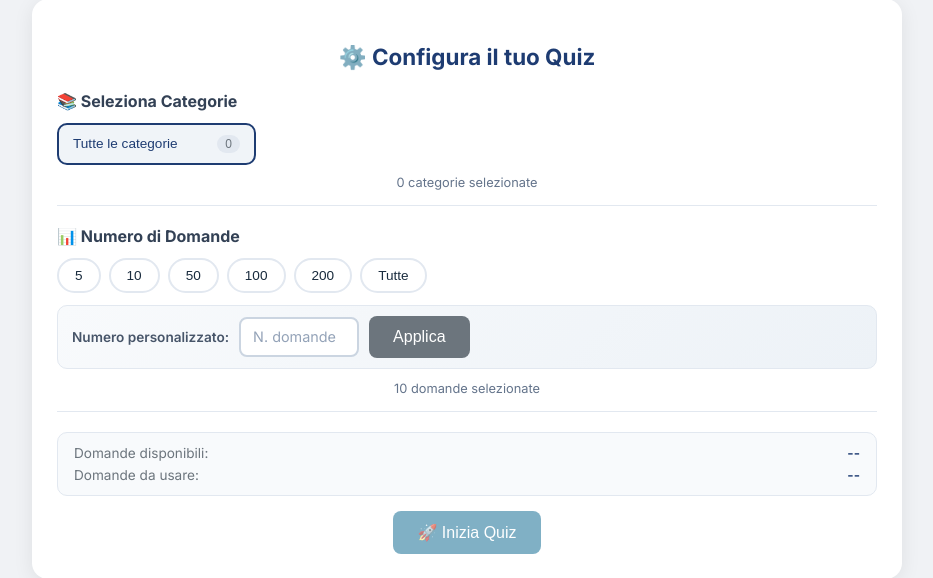
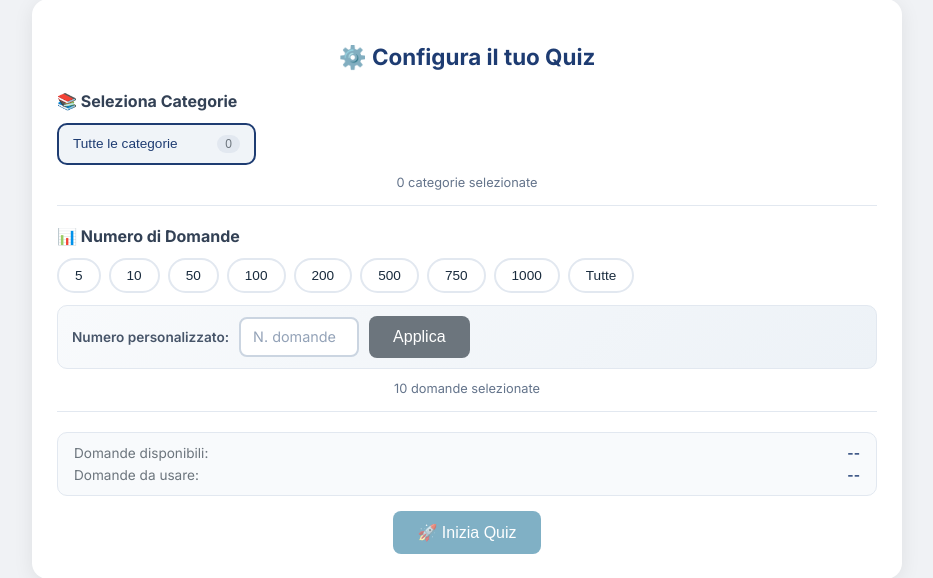
Before and after one commit to Gigagadget/question-lab, a Flask app: page /quiz in a window 1280 px wide. Shown: the part 178-756 px from the top of the page, without its empty margins (173-1106 px from the left). Run offline with Flask 3, Linux system fonts and the light colour scheme; data that the repository does not hold is empty; parts of the project's set-up code (start-up, migrations or seed data) failed here and were passed over.

Commit message:
minor change

```diff
--- a/templates/quiz.html
+++ b/templates/quiz.html
@@ -45,6 +45,9 @@
                         <button class="count-btn" data-count="50">50</button>
                         <button class="count-btn" data-count="100">100</button>
                         <button class="count-btn" data-count="200">200</button>
+                        <button class="count-btn" data-count="500">500</button>
+                        <button class="count-btn" data-count="750">750</button>
+                        <button class="count-btn" data-count="1000">1000</button>
                         <button class="count-btn" data-count="all">Tutte</button>
                     </div>
                     <div class="custom-count">
```
